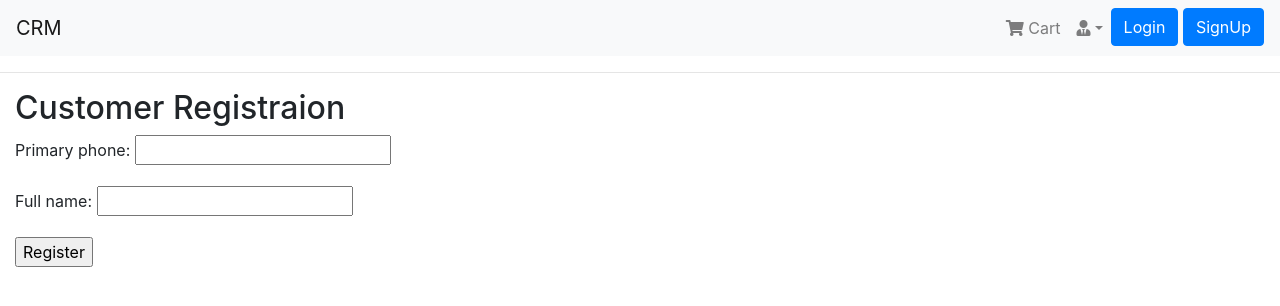
After one commit to kamrul-pu/PhoneCompany, a Django app: page /customer/ in a window 1280 px wide. The commit adds this page. Shown: the top 306 px of the page. Run offline with Django 4.2, Linux system fonts and the light colour scheme; some libraries are stand-ins or nearby versions.

Commit message:
Customer Registration Added

```diff
--- a/PhoneCompany/urls.py
+++ b/PhoneCompany/urls.py
@@ -4,4 +4,5 @@ from django.urls import path,include
 urlpatterns = [
     path('admin/', admin.site.urls),
     path('',include('accounts.urls')),
+    path('customer/',include('customer.urls')),
 ]
--- a/accounts/templates/main.html
+++ b/accounts/templates/main.html
@@ -36,7 +36,3 @@
 </body>
 
 </html>
-
-</body>
-
-</html>
--- /dev/null
+++ b/customer/forms.py
@@ -0,0 +1,13 @@
+from django.forms import ModelForm
+from customer.models import *
+
+class CustomerForm(ModelForm):
+    class Meta:
+        model = Customer
+        fields = "__all__"
+
+class BuyNumberForm(ModelForm):
+    class Meta:
+        model = CustomerNumber
+        # fields = ['phone_number','is_primary']
+        fields = "__all__"
--- a/customer/models.py
+++ b/customer/models.py
@@ -19,13 +19,13 @@ class PhoneNumber(models.Model):
         return f"{self.number} {self.company}"
 
 class Customer(models.Model):
-    primary_phone = models.CharField(max_length=20,unique=True,null=True,blank=True)
+    primary_phone = models.CharField(max_length=20,blank=True,null=True)
     full_name = models.CharField(max_length=200,blank=True,null=True)
     registraton_date = models.DateTimeField(auto_now_add=True)
     # plan = models.ForeignKey(Plan,on_delete=models.CASCADE)
 
     def __str__(self):
-        return f"{self.full_name} {self.primary_phone}"
+        return f"{self.full_name}"
 
 #Customer owns phone numbers
 class CustomerNumber(models.Model):
--- /dev/null
+++ b/customer/templates/customer/register.html
@@ -0,0 +1,9 @@
+{% extends 'main.html' %}
+{% block content %}
+<h2>Customer Registraion</h2>
+<form action="" method="POST">
+    {{form.as_p}}
+    {% csrf_token %}
+    <input type="submit" value="Register">
+</form>
+{% endblock content %}
--- /dev/null
+++ b/customer/urls.py
@@ -0,0 +1,6 @@
+from django.urls import path
+from .views import *
+urlpatterns = [
+    path('',registerCustomer,name='register'),
+    path('add_number/<int:id>/',addNumber,name='add_number'),
+]
--- a/customer/views.py
+++ b/customer/views.py
@@ -1,3 +1,31 @@
-from django.shortcuts import render
+from django.shortcuts import render,redirect
+from .forms import CustomerForm,BuyNumberForm
+from .models import *
+# Create your views here.
 
-# Create your views here.
+def registerCustomer(request):
+    form = CustomerForm()
+    if request.method == 'POST':
+        form = CustomerForm(request.POST)
+        if form.is_valid():
+            phone_numbers = PhoneNumber.objects.filter(activated=False)
+            print("Phone Numbers",phone_numbers[0])
+            customer = form.save(commit=False)
+            customer.primary_phone=phone_numbers[0].number
+            customer.save()
+            phone_numbers[0].activated=True
+            phone_numbers[0].save()
+            #After customer registration phone number is added as customer numbers
+            CustomerNumber.objects.create(customer = customer,
+            phone_number=phone_numbers[0],
+            is_primary=True)
+            return redirect("/")
+    context = {'form':form}
+    return render(request,'customer/register.html',context)
+
+def addNumber(request,id):
+    customer = Customer.objects.filter(primary_phone="01712111213")
+    print(customer)
+    form = BuyNumberForm()
+    context = {'form':form}
+    return render(request,'customer/add_number.html',context)
```
Also changed, not shown: customer/templates/customer/add_number.html (added, +11 -0 lines), accounts/migrations/0001_initial.py (added), customer/migrations/0002_alter_customer_primary_phone.py (added), customer/migrations/0003_alter_customer_primary_phone.py (added), customer/templates/customer.html (added), db.sqlite3.
